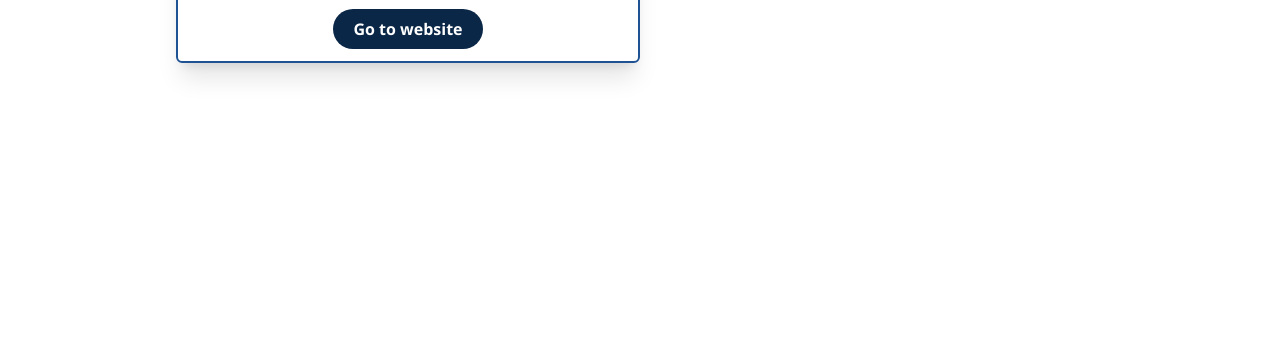
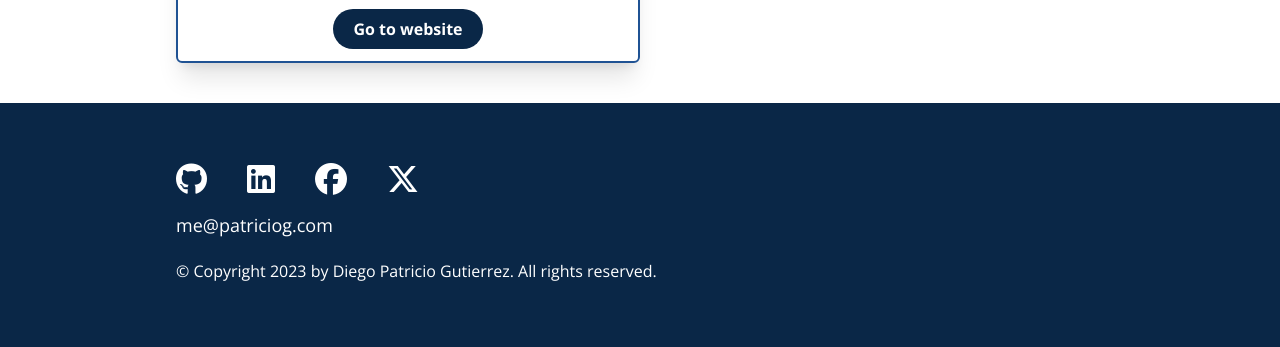
Before and after one commit to patricio-gutierrez/portfolio-tailwind, a website: page index.html in a window 1280 px wide. Shown: the part 2162-2509 px from the top of the page. Before the commit the page ends 2265 px from the top, so only its background shows below. Drawn offline with nearby package versions, Linux system fonts and the light colour scheme.

Commit message:
Added footer section

```diff
--- a/index.html
+++ b/index.html
@@ -16,6 +16,10 @@
       href="https://fonts.googleapis.com/css2?family=Open+Sans:wght@300;400;700&display=swap"
       rel="stylesheet"
     />
+    <script
+      src="https://kit.fontawesome.com/ca4f36b197.js"
+      crossorigin="anonymous"
+    ></script>
     <title>Diego Patricio Gutierrez - Full Stack Developer</title>
   </head>
   <body>
@@ -165,5 +169,37 @@
         </div>
       </section>
     </main>
+    <!-- Footer -->
+    <footer class="py-16 bg-darkerBlue">
+      <!-- Footer Flex Container -->
+      <div
+        class="container flex flex-col items-center mx-auto space-y-16 px-6 mb-5 md:flex-row md:space-y-0"
+      >
+        <!-- Social Container -->
+        <div class="flex space-x-10">
+          <a href="#">
+            <i class="fa-brands fa-github fa-2xl text-white"></i>
+          </a>
+          <a href="#">
+            <i class="fa-brands fa-linkedin fa-2xl text-white"></i>
+          </a>
+          <a href="#">
+            <i class="fa-brands fa-facebook fa-2xl text-white"></i>
+          </a>
+          <a href="#">
+            <i class="fa-brands fa-x-twitter fa-2xl text-white"></i>
+          </a>
+        </div>
+      </div>
+      <div class="container items-center mx-auto px-6 mb-5">
+        <p class="text-lg text-white">me@patriciog.com</p>
+      </div>
+      <div class="container items-center mx-auto px-6">
+        <p class="text-white">
+          &copy; Copyright 2023 by Diego Patricio Gutierrez. All rights
+          reserved.
+        </p>
+      </div>
+    </footer>
   </body>
 </html>
```
Also changed, not shown: css/style.css, images/facebook.svg (added).
